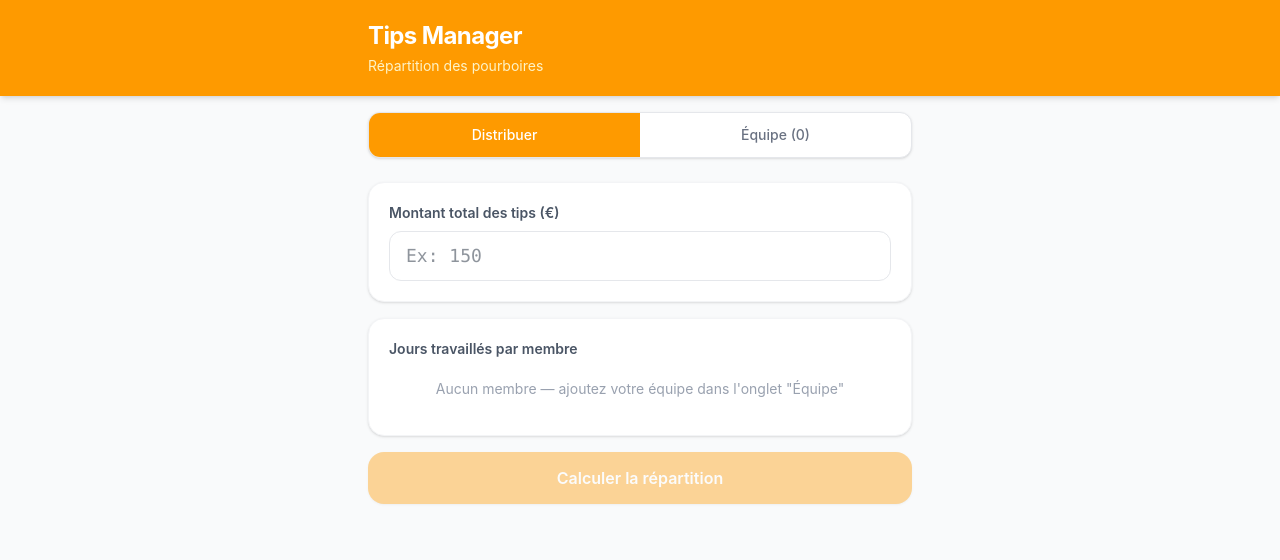
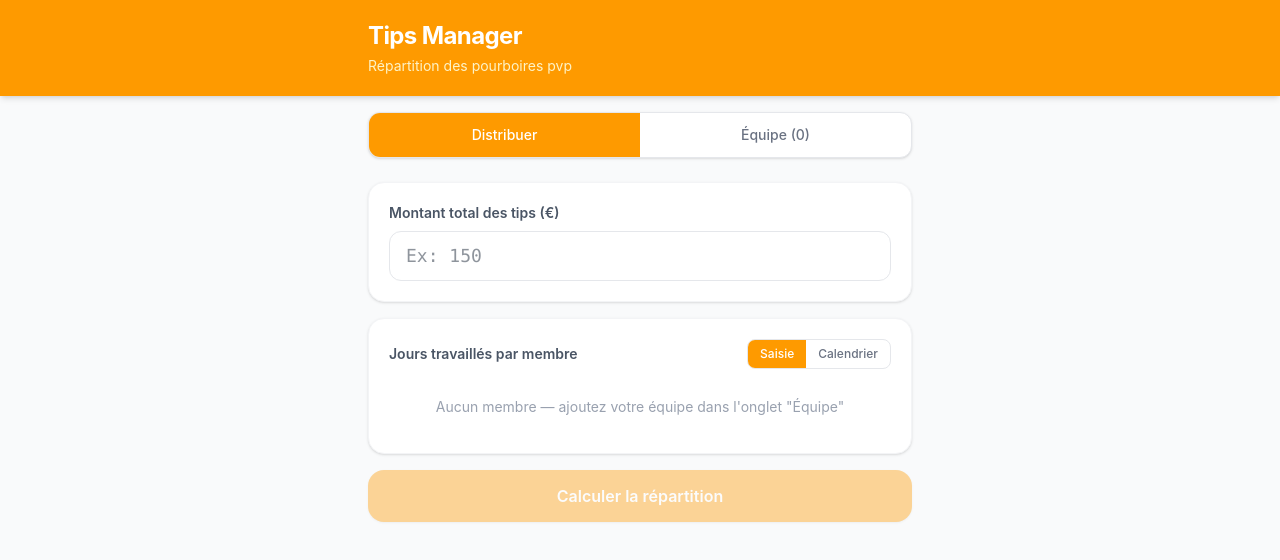
Before and after one commit to yuuuks/monpourboire, a React (Vite) app: page / in a window 1280 px wide. Shown: the top 560 px of the page. Built offline with nearby package versions, Linux system fonts and the light colour scheme; a web font is replaced by a local one.

Commit message:
ajout saisie

```diff
--- a/src/App.jsx
+++ b/src/App.jsx
@@ -17,6 +17,7 @@ export default function App() {
     getSel, getView, navView, jumpView, weightedDays,
     handleDayClick, resetSelection, setHalfDays, removeSelection,
     openIds, toggleOpen, closeId,
+    mode, setMode, getManual, setManual,
   } = useSelections()
 
   function handleRemoveMember(id) {
@@ -62,6 +63,10 @@ export default function App() {
             tipAmount={tipAmount}
             onTipChange={e => { setTipAmount(e.target.value); setResult(null) }}
             members={members}
+            mode={mode}
+            onModeChange={m => { setMode(m); setResult(null) }}
+            getManual={getManual}
+            onManualChange={(id, val) => { setManual(id, val); setResult(null) }}
             getSel={getSel}
             getView={getView}
             openIds={openIds}
--- a/src/components/Header.jsx
+++ b/src/components/Header.jsx
@@ -3,7 +3,7 @@ export default function Header() {
     <header className="bg-amber-500 text-white shadow-md">
       <div className="max-w-xl mx-auto px-4 py-5">
         <h1 className="text-2xl font-bold tracking-tight">Tips Manager</h1>
-        <p className="text-amber-100 text-sm mt-1">Répartition des pourboires</p>
+        <p className="text-amber-100 text-sm mt-1">Répartition des pourboires pvp</p>
       </div>
     </header>
   )
--- a/src/components/distribute/DistributeTab.jsx
+++ b/src/components/distribute/DistributeTab.jsx
@@ -4,7 +4,7 @@ import ResultCard from './ResultCard'
 
 export default function DistributeTab({
   tipAmount, onTipChange,
-  members, getSel, getView, openIds, weightedDays,
+  members, mode, onModeChange, getManual, onManualChange, getSel, getView, openIds, weightedDays,
   onToggleOpen, onDayClick, onNavView, onJumpView, onValidate, onReset, onSetHalfDays,
   canCalculate, onCalculate,
   result
@@ -14,11 +14,27 @@ export default function DistributeTab({
       <TipInput tipAmount={tipAmount} onChange={onTipChange} />
 
       <div className="bg-white rounded-2xl shadow-sm border border-gray-100 p-5">
-        <h2 className="text-sm font-semibold text-gray-600 mb-1">
-          Jours travaillés par membre
-        </h2>
+        <div className="flex items-center justify-between gap-3 mb-3">
+          <h2 className="text-sm font-semibold text-gray-600">
+            Jours travaillés par membre
+          </h2>
+          <div className="flex rounded-lg overflow-hidden border border-gray-200 text-xs font-medium flex-shrink-0">
+            {[['manual', 'Saisie'], ['calendar', 'Calendrier']].map(([value, label]) => (
+              <button
+                key={value}
+                onClick={() => onModeChange(value)}
+                className={`px-3 py-1.5 transition-colors ${mode === value ? 'bg-amber-500 text-white' : 'text-gray-500 hover:bg-gray-50'}`}
+              >
+                {label}
+              </button>
+            ))}
+          </div>
+        </div>
         <MemberList
           members={members}
+          mode={mode}
+          getManual={getManual}
+          onManualChange={onManualChange}
           getSel={getSel}
           getView={getView}
           openIds={openIds}
--- a/src/components/distribute/MemberList.jsx
+++ b/src/components/distribute/MemberList.jsx
@@ -1,6 +1,6 @@
 import MemberRow from './MemberRow'
 
-export default function MemberList({ members, getSel, getView, openIds, weightedDays, onToggleOpen, onDayClick, onNavView, onJumpView, onValidate, onReset, onSetHalfDays }) {
+export default function MemberList({ members, mode, getManual, onManualChange, getSel, getView, openIds, weightedDays, onToggleOpen, onDayClick, onNavView, onJumpView, onValidate, onReset, onSetHalfDays }) {
   if (members.length === 0) {
     return (
       <p className="text-sm text-gray-400 text-center py-4">
@@ -15,6 +15,9 @@ export default function MemberList({ members, getSel, getView, openIds, weighted
         <MemberRow
           key={m.id}
           member={m}
+          mode={mode}
+          manual={getManual(m.id)}
+          onManualChange={val => onManualChange(m.id, val)}
           sel={getSel(m.id)}
           view={getView(m.id)}
           isOpen={openIds.has(m.id)}
--- a/src/components/distribute/MemberRow.jsx
+++ b/src/components/distribute/MemberRow.jsx
@@ -2,9 +2,29 @@ import { countDays } from '../../utils/dates'
 import { formatUnits } from '../../utils/format'
 import Calendar from '../calendar/Calendar'
 
-export default function MemberRow({ member, sel, view, isOpen, units, onToggleOpen, onDayClick, onNavView, onJumpView, onValidate, onReset, onSetHalfDays }) {
+export default function MemberRow({ member, mode, manual, onManualChange, sel, view, isOpen, units, onToggleOpen, onDayClick, onNavView, onJumpView, onValidate, onReset, onSetHalfDays }) {
   const days = countDays(sel.ranges)
   const halves = sel.halfDays || 0
+
+  if (mode === 'manual') {
+    return (
+      <li className={`rounded-xl border transition-all ${units > 0 ? 'border-amber-300' : 'border-gray-200'}`}>
+        <label className="flex items-center gap-3 px-4 py-3">
+          <div className="w-8 h-8 rounded-full bg-amber-100 text-amber-600 font-bold text-sm flex items-center justify-center flex-shrink-0">
+            {(member.name[0] || '?').toUpperCase()}
+          </div>
+          <span className="flex-1 font-medium text-sm text-gray-700">{member.name}</span>
+          <input
+            type="text" inputMode="decimal" placeholder="0"
+            value={manual}
+            onChange={e => onManualChange(e.target.value)}
+            className="w-20 border border-gray-200 rounded-lg px-3 py-1.5 text-right font-mono focus:outline-none focus:ring-2 focus:ring-amber-400"
+          />
+          <span className="text-sm text-gray-500">j</span>
+        </label>
+      </li>
+    )
+  }
 
   return (
     <li className={`rounded-xl border transition-all ${units > 0 ? 'border-amber-300' : 'border-gray-200'}`}>
--- a/src/components/distribute/ResultCard.jsx
+++ b/src/components/distribute/ResultCard.jsx
@@ -1,5 +1,3 @@
-import { formatUnits } from '../../utils/format'
-
 export default function ResultCard({ result }) {
   return (
     <div className="bg-white rounded-2xl shadow-sm border border-amber-200 p-5">
--- a/src/hooks/useSelections.js
+++ b/src/hooks/useSelections.js
@@ -1,10 +1,21 @@
 import { useState } from 'react'
 import { countDays } from '../utils/dates'
+import { parseDays } from '../utils/format'
 
 export function useSelections() {
   const [selections, setSelections] = useState({})
   const [calViews, setCalViews] = useState({})
   const [openIds, setOpenIds] = useState(new Set())
+  const [mode, setMode] = useState('manual')
+  const [manualDays, setManualDays] = useState({})
+
+  function getManual(id) {
+    return manualDays[id] ?? ''
+  }
+
+  function setManual(id, value) {
+    setManualDays(prev => ({ ...prev, [id]: value }))
+  }
 
   function getSel(id) {
     return selections[id] || { ranges: [], pending: null, halfDays: 0 }
@@ -30,6 +41,7 @@ export function useSelections() {
   }
 
   function weightedDays(id) {
+    if (mode === 'manual') return parseDays(getManual(id))
     const sel = getSel(id)
     const total = countDays(sel.ranges)
     const halves = Math.min(sel.halfDays || 0, total)
@@ -74,6 +86,7 @@ export function useSelections() {
 
   function removeSelection(id) {
     setSelections(prev => { const n = { ...prev }; delete n[id]; return n })
+    setManualDays(prev => { const n = { ...prev }; delete n[id]; return n })
     setOpenIds(prev => { const n = new Set(prev); n.delete(id); return n })
   }
 
@@ -102,5 +115,6 @@ export function useSelections() {
     getSel, getView, navView, jumpView, weightedDays,
     handleDayClick, resetSelection, setHalfDays, removeSelection,
     openIds, toggleOpen, closeId,
+    mode, setMode, getManual, setManual,
   }
 }
--- a/src/utils/format.js
+++ b/src/utils/format.js
@@ -1,3 +1,10 @@
 export function formatUnits(u) {
   return u % 1 === 0 ? String(u) : u.toFixed(1)
 }
+
+export function parseDays(str) {
+  const s = String(str).trim()
+  if (!/^(\d+[.,]?\d*|[.,]\d+)$/.test(s)) return 0
+  const n = parseFloat(s.replace(',', '.'))
+  return n > 0 ? n : 0
+}
```
